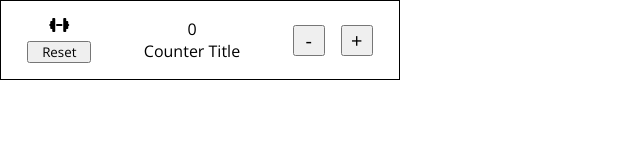
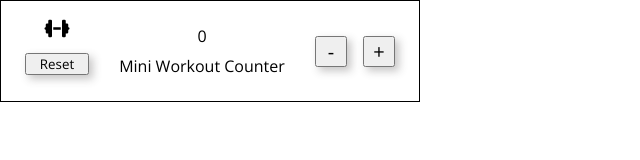
Before and after one commit to asiaIsOnline/custom-notion-widgets, a plain HTML site: page widgets/counter/counter.html in a window 1280 px wide. Both pictures are taken after a click on the button "Reset". Shown: the whole page, without its empty margins (0-640 px from the left). Drawn offline with nearby package versions, Linux system fonts and the light colour scheme.

Commit message:
Fix issue made when updating greeting widget and add functionality to counter widget

```diff
--- a/widgets/counter/counter.css
+++ b/widgets/counter/counter.css
@@ -1,33 +1,44 @@
-#counter-widget {
-    width: 400px;
-    height: 80px;
+.counter-widget {
+    width: 420px;
+    height: fit-content;
+    padding: 24px;
     border: 1px solid #000;
     display: flex;
     align-items: center;
-    justify-content: space-around;
+    justify-content: space-between;
 }
 
-.c-row {
+.icon-reset-container {
+    display: flex;
+    flex-direction: column;
+    align-items: center;
+    gap: 24px;
+}
+
+.amount-title-container {
+    display: flex;
+    flex-direction: column;
+    align-items: center;
+    gap: 8px;
+}
+
+.counter-title {
+    width: 120px;
+    text-align: center;
+}
+
+.add-minus-container {
     display: flex;
     flex-direction: row;
     align-items: center;
-}
-
-.c_col {
-    display: flex;
-    flex-direction: column;
-    align-items: center;
-}
-
-.gap_8 {
-    gap: 8px;
-}
-
-.gap_16 {
     gap: 16px;
 }
 
 .btn {
+    box-shadow: 4px 4px 8px rgba(68, 67, 67, 0.3);
+}
+
+.r-btn {
     width: 64px;
 }
 
@@ -35,16 +46,8 @@
     width: 32px;
 }
 
-.s-font {
-    font-size: 12px;
-}
-
-.r-font {
-    font-size: 14px;
-}
-
-.l-font {
-    font-size: 16px;
+.btn:hover {
+    box-shadow: 0px 0px;
 }
 
 .xl-font {
--- a/widgets/counter/counter.html
+++ b/widgets/counter/counter.html
@@ -10,18 +10,18 @@
     <script src="./counter.js" defer></script>
 </head>
 <body>
-    <div id="counter-widget">
-        <div class="c_col gap_8">
-            <i class="fa-solid fa-dumbbell"></i>
-            <button class="btn" id="reset">Reset</button>
+    <div id="counter-widget" class="counter-widget">
+        <div class="icon-reset-container">
+            <i class="fa-solid fa-dumbbell fa-lg"></i>
+            <button class="r-btn btn" id="resetBtn">Reset</button>
         </div>
-        <div class="c_col">
-            <p class="current-amount">0</p>
-            <p class="counter-title">Counter Title</p>
+        <div class="amount-title-container">
+            <p id="currentAmount">0</p>
+            <p class="counterTitle">Mini Workout Counter</p>
         </div>
-        <div class="c-row gap_16">
-            <button class="s-btn xl-font">-</button>
-            <button class="s-btn xl-font">+</button>
+        <div class="add-minus-container">
+            <button id="decreaseBtn" class="s-btn btn xl-font">-</button>
+            <button id="increaseBtn" class="s-btn btn xl-font">+</button>
         </div>
     </div>
 </body>
--- a/widgets/counter/counter.js
+++ b/widgets/counter/counter.js
@@ -0,0 +1,20 @@
+const decreaseBtn = document.getElementById("decreaseBtn");
+const increaseBtn = document.getElementById("increaseBtn");
+const resetBtn = document.getElementById("resetBtn");
+const currentAmount = document.getElementById("currentAmount");
+let count = 0;
+
+increaseBtn.onclick = function() {
+    count++
+    currentAmount.innerHTML = count;
+}
+
+decreaseBtn.onclick = function() {
+    count--;
+    currentAmount.innerHTML = count;
+}
+
+resetBtn.onclick = function() {
+    count = 0
+    currentAmount.innerHTML = count;
+}
```
Also changed, not shown: widgets/greeting.html (+2 -2 lines).
